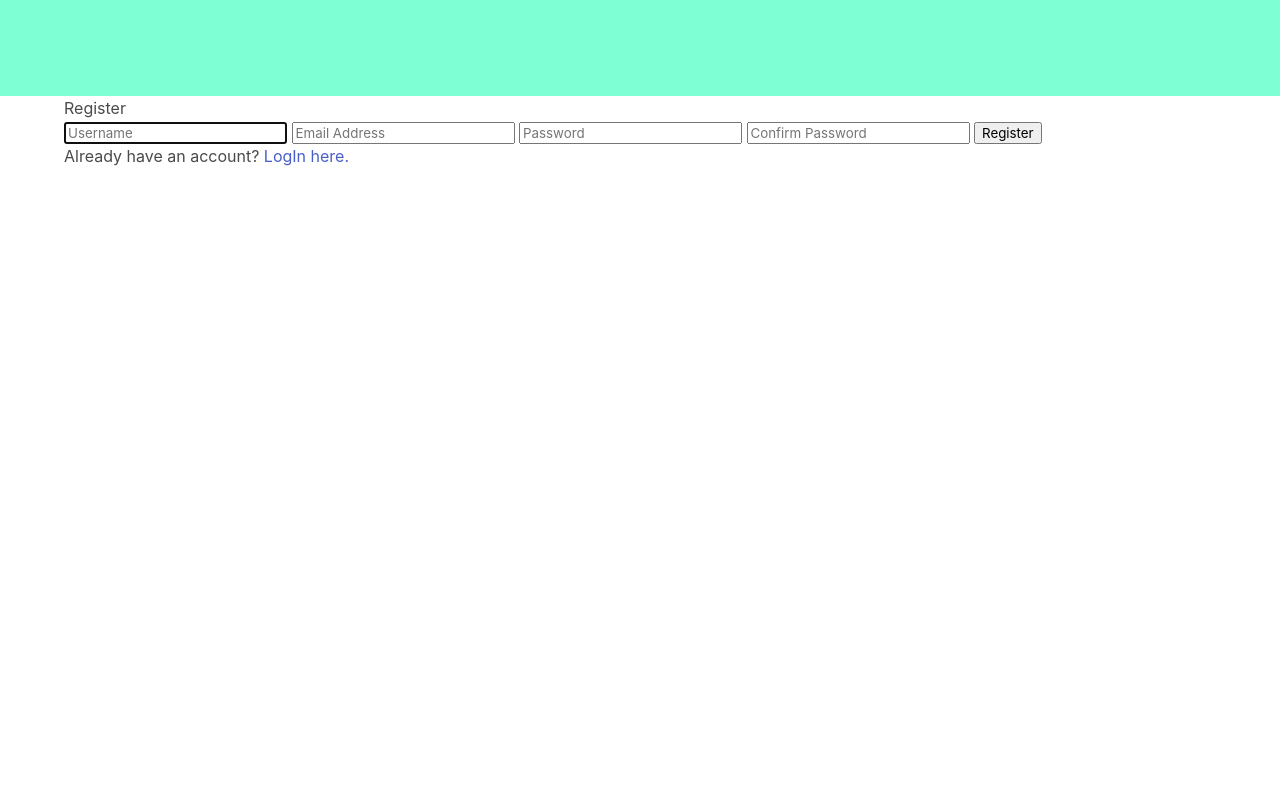
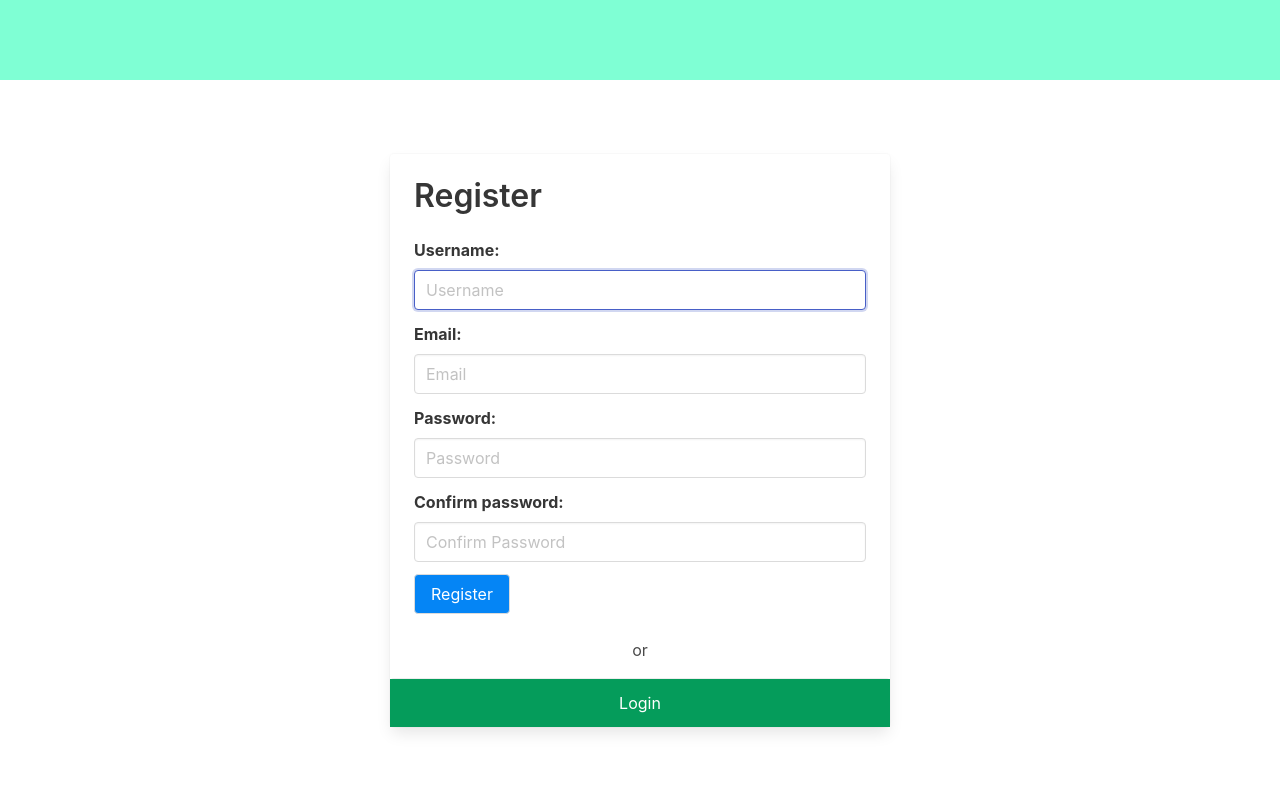
Before and after one commit to shaw8wit/otaku-spot, a Django app: page /quotes/register in a window 1280 px wide. Run offline with Django 3.2, Linux system fonts and the light colour scheme; some web fonts are replaced.

Commit message:
login and register completed

```diff
--- a/quotes/static/quotes/script.js
+++ b/quotes/static/quotes/script.js
@@ -0,0 +1,7 @@
+(document.querySelectorAll('.notification .delete') || []).forEach(($delete) => {
+    var $notification = $delete.parentNode;
+
+    $delete.addEventListener('click', () => {
+        $notification.parentNode.removeChild($notification);
+    })
+});
--- a/quotes/static/quotes/style.css
+++ b/quotes/static/quotes/style.css
@@ -13,21 +13,32 @@ body {
 
 .menu {
     width: 100vw;
-    height: 12vh;
+    height: 10vh;
     background-color: aquamarine;
 }
 
-.card-footer-item {
-    background-color: #284863;
-    color: white;
+.login {
+    background-color: #009b58fa !important;
+    color: white !important;
 }
 
-.login {
+.register {
+    background-color: #0083f5fa !important;
+    color: white !important;
+}
+
+.center {
     width: 100%;
-    height: 88vh;
+    height: 90vh;
+
     display: flex;
     justify-content: center;
     align-items: center;
 }
 
+.center>* {
+    flex: 1;
+    max-width: 500px !important;
+}
+
 /* font-family: 'Bellefair', serif; */
--- a/quotes/templates/quotes/register.html
+++ b/quotes/templates/quotes/register.html
@@ -2,13 +2,63 @@
 
 {% block body %}
 
-<h2>Register</h2>
+<div class="center">
+    <div class="card">
+        <div class="card-content px-5">
+            <h2 class="title">Register</h2>
 
-{% if message %}
-<div>{{ message }}</div>
-{% endif %}
+            {% if message %}
+            <div class="notification is-warning"><button class="delete"></button>{{ message }}</div>
+            {% endif %}
 
-<form action="{% url 'register' %}" method="post">
+            <form action="{% url 'register' %}" method="post">
+                {% csrf_token %}
+
+                <div class="field">
+                    <label for="username" class="label">Username:</label>
+                    <div class="control">
+                        <input autofocus class="input" type="text" name="username" placeholder="Username">
+                    </div>
+                </div>
+
+                <div class="field">
+                    <label for="email" class="label">Email:</label>
+                    <div class="control">
+                        <input autofocus class="input" type="text" name="email" placeholder="Email">
+                    </div>
+                </div>
+
+                <div class="field">
+                    <label for="password" class="label">Password:</label>
+                    <div class="control">
+                        <input class="input" type="password" name="password" placeholder="Password">
+                    </div>
+                </div>
+
+                <div class="field">
+                    <label for="confirmation" class="label">Confirm password:</label>
+                    <div class="control">
+                        <input class="input" type="password" name="confirmation" placeholder="Confirm Password">
+                    </div>
+                </div>
+
+                <input class="button register" type="submit" value="Register">
+            </form>
+        </div>
+
+        <center>or</center>
+
+        <a href="{% url 'login' %}">
+            <footer class="card-footer mt-4">
+                <p class="card-footer-item login">
+                    Login
+                </p>
+            </footer>
+        </a>
+    </div>
+</div>
+
+<!-- <form action="{% url 'register' %}" method="post">
     {% csrf_token %}
     <input class="form-control" autofocus type="text" name="username" placeholder="Username">
 
@@ -21,6 +71,6 @@
     <input class="btn btn-primary" type="submit" value="Register">
 </form>
 
-Already have an account? <a href="{% url 'login' %}">LogIn here.</a>
+Already have an account? <a href="{% url 'login' %}">LogIn here.</a> -->
 
 {% endblock %}
```
Also changed, not shown: quotes/templates/quotes/login.html (+5 -5 lines).
